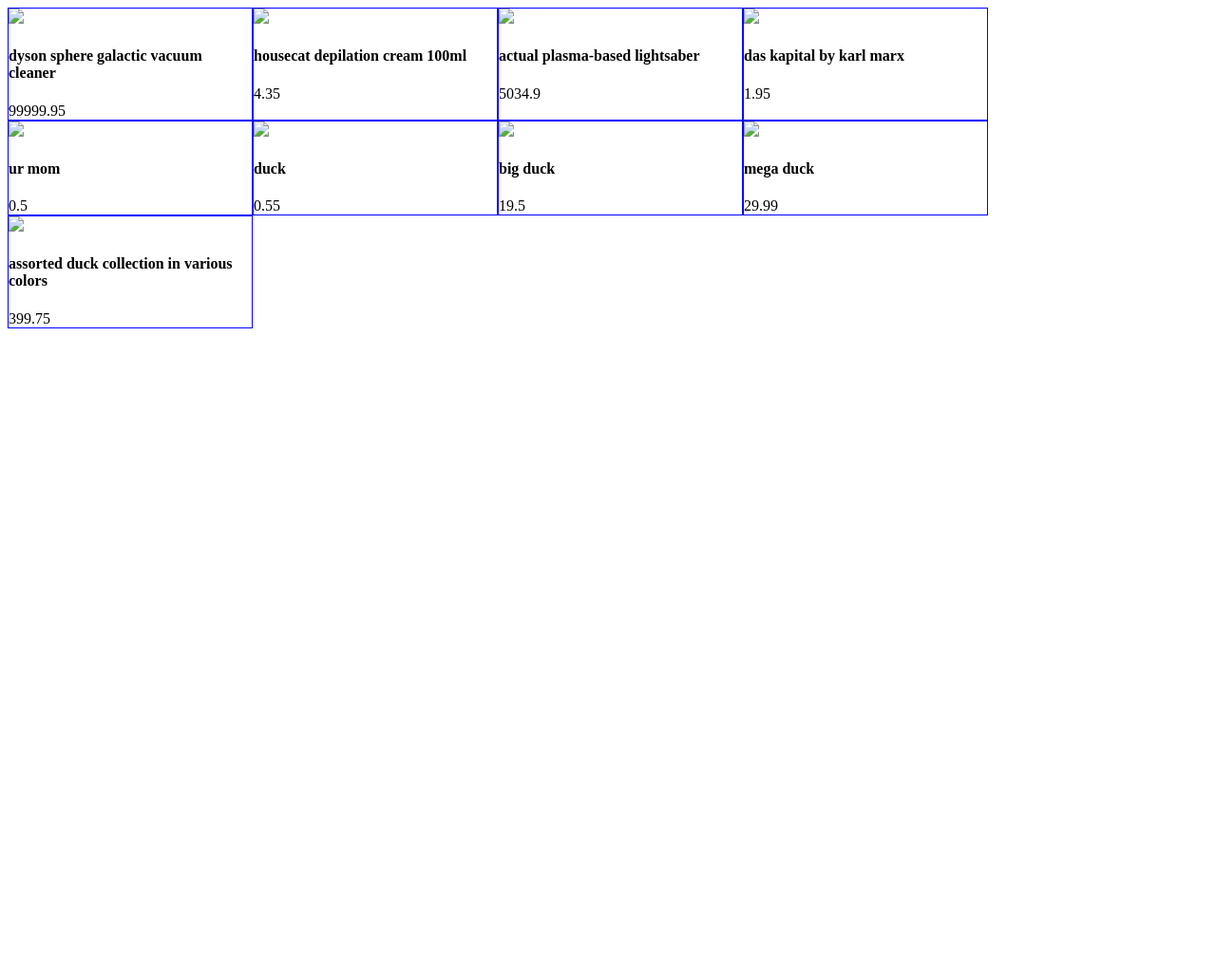
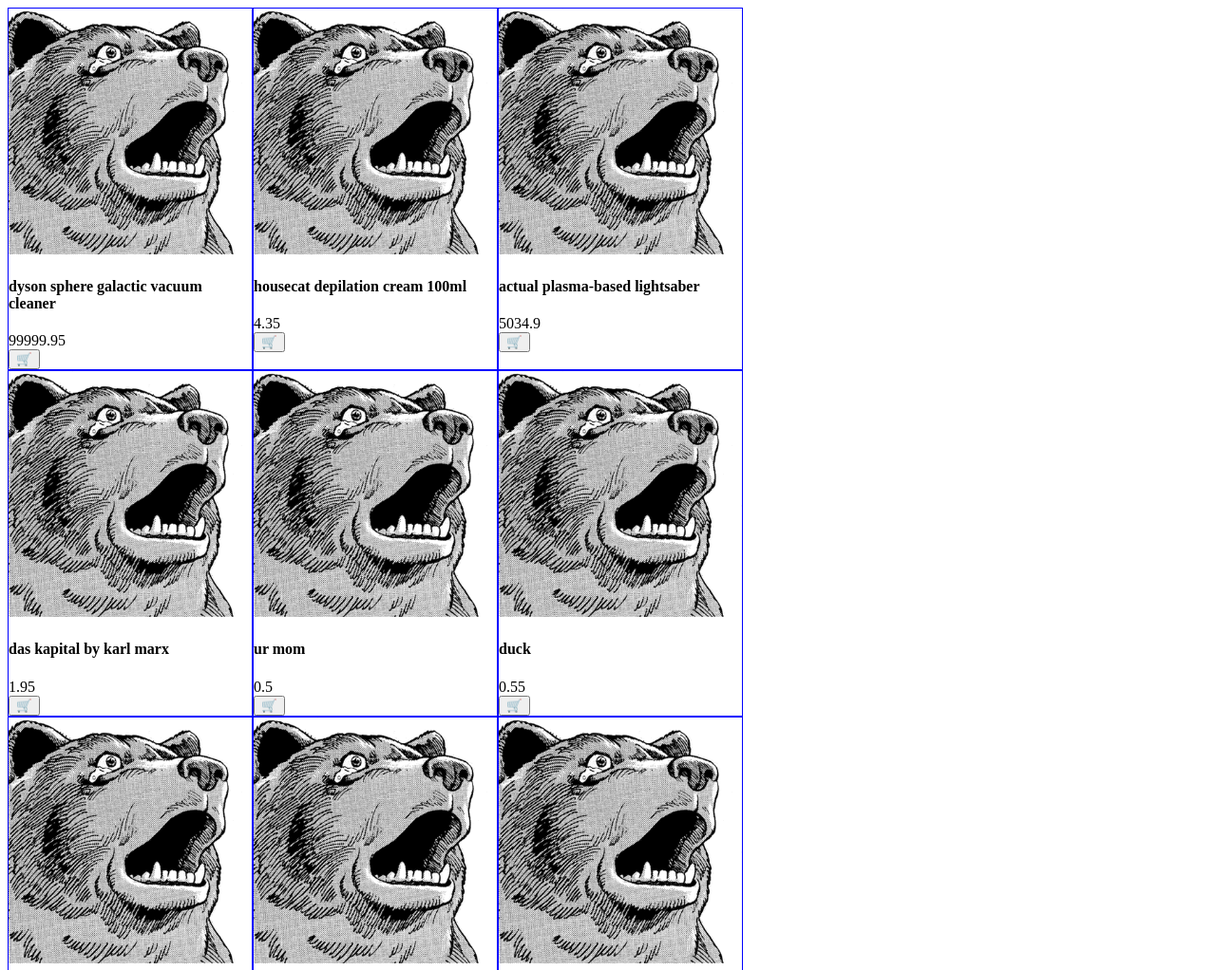
Before and after one commit to kartoschka/WF-jquery2, a plain HTML site: page iex/index.html in a window 1280 px wide. Shown: the top 1022 px of the page at 95% size. Before the commit the page ends 800 px from the top, so only its background shows below. Drawn offline with nearby package versions, Linux system fonts and the light colour scheme.

Commit message:
basic add/remove item functionality finally works :O

```diff
--- a/iex/index.html
+++ b/iex/index.html
@@ -11,9 +11,19 @@
 </head>
 <body>
   <script>
+    const ItemList = []
+    for(let index in TEST_DATA) {
+      let data = TEST_DATA[index]
+      data.id = index
+      ItemList.push(new Item(data))
+    }
 
     const shop = new Shop(ItemList)
-    $("body").append(shop.make_jqobj())
+    const cart = new Cart()
+
+    ItemList.forEach(i => i.addCountObserver(cart))
+
+    $("body").append(shop.init_jqobj()).append(cart.init_jqobj())
 
   </script>
 </body>
--- a/iex/script.js
+++ b/iex/script.js
@@ -1,13 +1,13 @@
 const TEST_DATA = [
-  {name: "dyson sphere galactic vacuum cleaner", price: 99999.95, imgurl: ""},
-  {name: "housecat depilation cream 100ml", price: 4.35, imgurl: ""},
-  {name: "actual plasma-based lightsaber", price: 5034.90, imgurl: ""},
-  {name: "das kapital by karl marx", price: 1.95, imgurl: ""},
-  {name: "ur mom", price: 0.50, imgurl: ""},
-  {name: "duck", price: 0.55, imgurl: ""},
-  {name: "big duck", price: 19.50, imgurl: ""},
-  {name: "mega duck", price: 29.99, imgurl: ""},
-  {name: "assorted duck collection in various colors", price: 399.75, imgurl: ""},
+  {name: "dyson sphere galactic vacuum cleaner", price: 99999.95, imgurl: "img/test.gif"},
+  {name: "housecat depilation cream 100ml", price: 4.35, imgurl: "img/test.gif"},
+  {name: "actual plasma-based lightsaber", price: 5034.90, imgurl: "img/test.gif"},
+  {name: "das kapital by karl marx", price: 1.95, imgurl: "img/test.gif"},
+  {name: "ur mom", price: 0.50, imgurl: "img/test.gif"},
+  {name: "duck", price: 0.55, imgurl: "img/test.gif"},
+  {name: "big duck", price: 19.50, imgurl: "img/test.gif"},
+  {name: "mega duck", price: 29.99, imgurl: "img/test.gif"},
+  {name: "assorted duck collection in various colors", price: 399.75, imgurl: "img/test.gif"},
 ]
 
 // id, name, price, imgurl, nselected
@@ -15,19 +15,23 @@ class Item {
   constructor(data, count_observers = []) {
     this.data = data
     this.count_observers = count_observers
+    this.addToCartButton = this.makeAddToCartButton()
   }
 
   get id() { return this.data.id }
   get name() { return this.data.name }
   get price() { return Number(this.data.price) }
+  get imgurl() { return this.data.imgurl }
   get nselected() { return Number(this.data.nselected) || 0}
+  get incrButton() { return this.makeIncrButton() }
+  get decrButton() { return this.makeDecrButton() }
 
   addCountObserver(o) {
     this.count_observers.push(o)
   }
 
   totaling() {
-    return this.price * this.nselected
+    return Math.floor(this.price * this.nselected)
   }
 
   increaseCount() {
@@ -47,46 +51,66 @@ class Item {
   }
 
   makeDecrButton() {
+    return $("<button>").text("-").click(
+      e => { this.decreaseCount() }
+    )
   }
 
-  make_nselected_jqobj
+  makeAddToCartButton() {
+    return $("<button>").text("🛒").click(
+      e => { this.increaseCount() }
+    )
+  }
 }
 
 class Cart {
   constructor(items=[]) {
+    this.jqobj = $()
+    this.view = {}
     this.content = {}
-    items.forEach(i => { i.addCountObserver(this); addItem(i) })
-
-    this.view = {}
+    items.forEach(i => { i.addCountObserver(this); this.addItem(i) })
   }
 
   addItem(item) {
+    let new_jqobj = this.make_item_jqobj(item)
     this.content[item.id] = item
-    update_view()
+    this.view[item.id] = new_jqobj
+    this.jqobj.append(new_jqobj)
   }
 
   rmItem(item) {
+    this.view[item.id].remove() // jquery remove()
     delete this.content[item.id]
-    update_view(item)
+    delete this.view[item.id]
   }
 
   notice(changed_item) {
+    console.log(changed_item)
     let count = changed_item.nselected
     if(count < 1) {
-      rmItem(item)
+      this.rmItem(changed_item)
     } else {
-
+      let old_view = this.view[changed_item.id]
+      if(old_view) {
+        let new_jqobj = this.make_item_jqobj(changed_item)
+        old_view.replaceWith(new_jqobj)
+        this.view[changed_item.id] = new_jqobj
+      } else {
+        this.addItem(changed_item)
+      }
     }
   }
 
   init_jqobj() {
-    let jq_objects = this.content.map(i => {
-      let item_jqobj = make_item_jqobj(i)
+    let jq_objects = Object.entries(this.content).map(([k,i]) => {
+      let item_jqobj = this.make_item_jqobj(i)
       this.view[i.id] = item_jqobj
       return item_jqobj
     })
     let jqlist = jq_objects.reduce((acc,o) => acc.add(o), $())
-    return $("<div id=item-panel>").append(jqlist)
+    let result =  $("<div id=cart-panel>").append(jqlist)
+    this.jqobj = result
+    return result
   }
 
   make_item_jqobj(i) {
@@ -98,6 +122,9 @@ class Cart {
                   ["<div class=item-total>", i.totaling()]]
       .reduce((a,[e,txt]) => a.append($(e).text(txt)), $("<div class=cart-infobox>"))
 
+    infoel.append(i.decrButton)
+    infoel.append(i.incrButton)
+
     return topel.append(imgel).append(infoel)
   }
 }
@@ -107,7 +134,7 @@ class Shop {
     this.content = items
   }
 
-  make_jqobj() {
+  init_jqobj() {
     let itemlist = this.content.map(this.make_item_jqobj).reduce((acc,o) => acc.add(o), $())
     return $("<div id=shop-panel>").append(itemlist)
   }
@@ -117,15 +144,10 @@ class Shop {
     let imgel  = $("<div class=imgbox>").append(`<img src=${i.imgurl}>`)
     let infoel = [["<h4 class=item-name>"  , i.name],
                   ["<div class=item-price>", i.price]]
-      .reduce((a,[e,txt]) => a.append($(e).text(txt)), $("<div class=cart-infobox>"))
+      .reduce((a,[e,txt]) => a.append($(e).text(txt)), $("<div class=shop-infobox>"))
+
+    infoel.append(i.addToCartButton)
 
     return topel.append(imgel).append(infoel)
   }
 }
-
-const ItemList = []
-for(let index in TEST_DATA) {
-  let data = TEST_DATA[index]
-  data.id = index
-  ItemList.push(new Item(data))
-}
--- a/iex/style.css
+++ b/iex/style.css
@@ -1,6 +1,15 @@
+body {
+  display: flex;
+}
+
 #shop-panel {
+  width: 70vw;
   display: flex;
   flex-flow: row wrap;
+}
+
+#cart-panel {
+  width: 30vw;
 }
 
 .item {
@@ -10,3 +19,9 @@
 .shop-item {
   width: 20vw;
 }
+
+.cart-item {
+  display: flex;
+}
+
+.imgbox img { max-width: 100%; }
```
Also changed, not shown: iex/img/test.gif (added).
